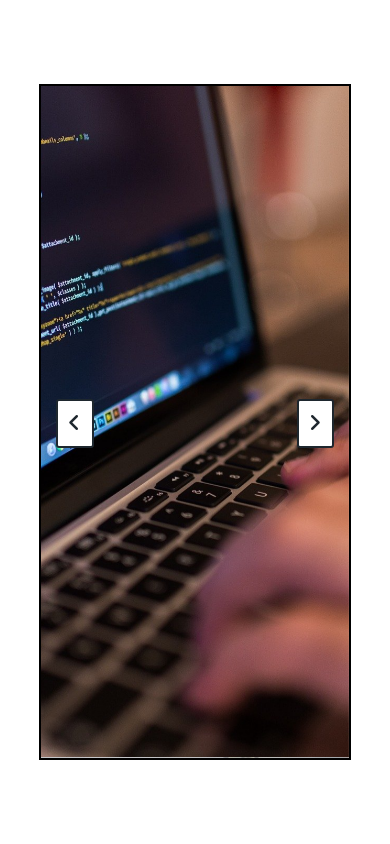
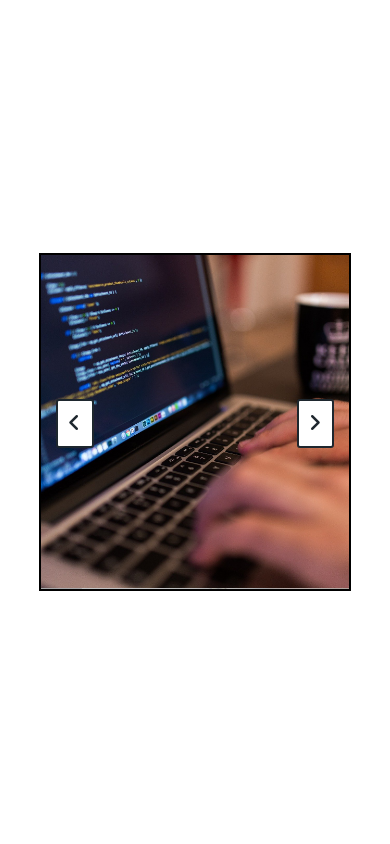
Before and after one commit to manish202/javascript-projects, a plain HTML site: page carousel/index.html in a window 390 px wide. Drawn offline with Linux system fonts and the light colour scheme.

Commit message:
carousel responsivenes done

```diff
--- a/carousel/index.html
+++ b/carousel/index.html
@@ -47,6 +47,11 @@
         .next{
             right: 15px;
         }
+        @media (max-width:770px){
+            :root{
+                --container-h:40vh;
+            }
+        }
     </style>
 </head>
 <body class="d-flex min-vh-100">
```
